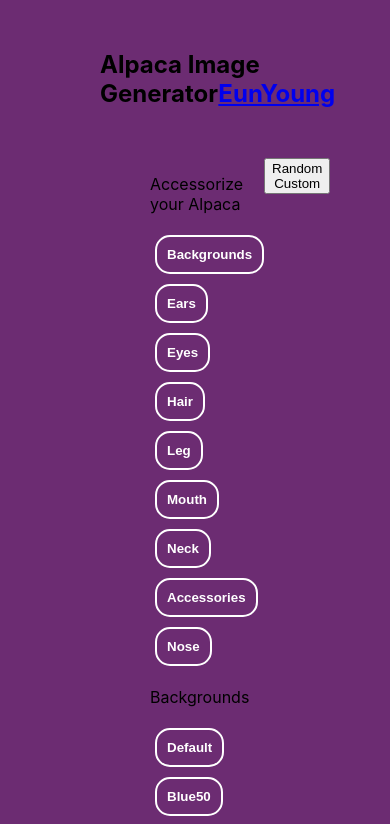
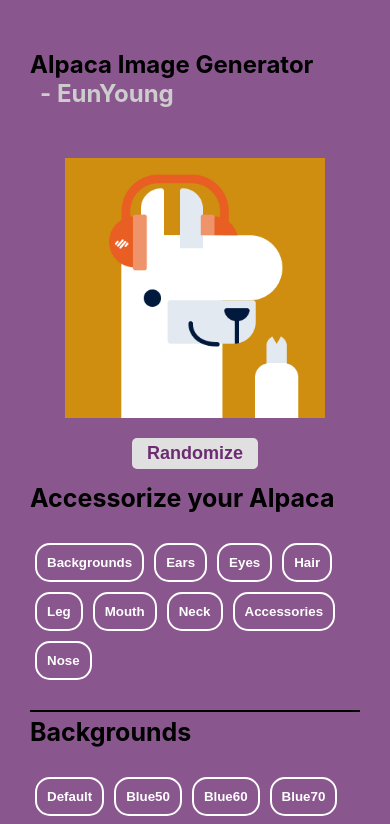
Before and after one commit to euNung24/Alpaca-image-generator-nung, a React (Create React App) app: page / in a window 390 px wide. Shown: the top 824 px of the page. Built offline with nearby package versions, Linux system fonts and the light colour scheme.

Commit message:
css 수정

```diff
--- a/src/App.css
+++ b/src/App.css
@@ -2,21 +2,51 @@
   box-sizing: border-box;
 }
 
-body {
-  margin: 0 100px;
+#root {
+  margin: 0 auto;
+  max-width: 1034px;
+  padding: 0 30px;
 }
 
 .header {
   margin: 50px 0;
 }
 
+.header span {
+  display: inline-block;
+  margin-left: 10px;
+  color: #cdcdcd;
+}
+
 .container {
   display: flex;
+  justify-content: center;
+  gap: 40px;
+}
+
+.cont-left {
+  width: 40%;
+  position: relative;
 }
 
 .left {
   position: relative;
-  width: 40%;
+  margin: 0 auto;
+}
+
+.cont-left button {
+  position: absolute;
+  top: 400px;
+  left: 50%;
+  transform: translateX(-50%);
+  border: none;
+  background-color: #e0e0e0;
+  color: rgb(108, 44, 114);
+  border-radius: 5px;
+  padding: 10px 20px;
+  font-weight: bold;
+  font-size: 20px;
+  cursor: pointer;
 }
 
 .right {
@@ -25,12 +55,17 @@ body {
 
 img {
   position: absolute;
-  max-width: 100%;
+  width: 100%;
   left: 0;
 }
 
-.right {
-  margin-left: 50px;
+.tit-feature::before {
+  display: block;
+  content: "";
+  width: 100%;
+  height: 2px;
+  margin-bottom: 5px;
+  background: #000;
 }
 
 .button {
@@ -49,9 +84,14 @@ img {
   color: #000;
 }
 
+.right > p {
+  font-weight: 700;
+  font-size: 25px;
+}
+
 /* AlpacaArt */
 body {
-  background: rgb(108, 44, 114);
+  background: rgba(108, 44, 114, 0.8);
 }
 
 .bg {
@@ -76,3 +116,40 @@ body {
 .eyes {
   z-index: 20;
 }
+
+@media all and (max-width: 780px) {
+  .container {
+    flex-direction: column;
+  }
+
+  .cont-left {
+    min-width: 260px;
+    max-width: 360px;
+    min-height: 260px;
+    max-height: 360px;
+    align-self: center;
+  }
+
+  .left {
+    min-width: 260px;
+    max-width: 360px;
+    min-height: 260px;
+    max-height: 360px;
+  }
+
+  .cont-left button {
+    top: 280px;
+    font-size: 18px;
+    padding: 5px 15px;
+  }
+
+  .left img {
+    width: 100%;
+    height: 100%;
+  }
+
+  .right {
+    margin: 0;
+    width: 100%;
+  }
+}
--- a/src/components/Alpaca.jsx
+++ b/src/components/Alpaca.jsx
@@ -6,6 +6,7 @@ import AlpacaArt from './AlpacaArt';
 import Button from './Button';
 import Control from './Control';
 import Header from './Header';
+import Randomize from './Randomize';
 
 const Alpaca = () => {
   const [ config, setConfig ] = useState(alpacaConfig);
@@ -38,11 +39,11 @@ const Alpaca = () => {
     configItems.forEach(item => item.selected = false);
     configItems[getAttrIndex].selected = true;
     setConfig(configClone);
-    console.log(config);
+    // console.log(config);
 
     const { dir } = feature;
     const { fileName } = attribute;
-    console.log(feature.dir, attribute.fileName);
+    // console.log(feature.dir, attribute.fileName);
 
     getImage(dir, fileName, image => {
       switch(dir) {
@@ -85,7 +86,7 @@ const Alpaca = () => {
         const attribute = feature.items.filter(item =>
           item.fileName === 'default'
         )[0]
-        console.log(attribute);
+        // console.log(attribute);
         changeImage(feature, attribute);
       })
     }
@@ -99,19 +100,18 @@ const Alpaca = () => {
 
   const setRandomize = () => {
     const configClone = [...config]
-    const featureId = configClone.map(cfg => cfg.id);
     const itemId = configClone.map(cgf => cgf.items.length);
-    console.log(featureId, itemId);
+    // console.log(featureId, itemId);
     const getRandomItemId = itemId.map(id=> randomize(id));
     configClone.forEach(cfg => cfg.selected = false);
     configClone.forEach(cfg => cfg.items.forEach(item => item.selected = false));
     configClone.forEach(cfg => cfg.items[getRandomItemId[cfg.id]].selected = true);
     setConfig(configClone);
-    console.log(getRandomItemId);
+    // console.log(getRandomItemId);
 
     configClone.map(cfg => {
       const dir = cfg.dir;
-      const fileName = cfg.items[getRandomItemId[cfg.id]].fileName;
+      const fileName = cfg.items[getRandomItemId[cfg.id]].selected && cfg.items[getRandomItemId[cfg.id]].fileName;
       getImage(dir, fileName, image => {
         switch(dir) {
           case 'backgrounds':
@@ -152,19 +152,18 @@ const Alpaca = () => {
     <div>
       <Header />
       <div className="container">
-        <div className="left">
-          <AlpacaArt attr={attr} />
+        <div className="cont-left">
+          <div className="left">
+            <AlpacaArt attr={attr} onPress={setRandomize}/>
+          </div>
+          <Randomize onPress={setRandomize} />
         </div>
         <div className="right">
           <p>Accessorize your Alpaca</p>
           {config.map(feature =>
             <Control key={feature.id} feature={feature} setAttribute={setAttribute} />
           )}
-          <br/>
           <Button key={feature.id} feature={feature} changeImage={changeImage}/>
-        </div>
-        <div>
-          <button onClick={setRandomize}>Random Custom</button>
         </div>
       </div>
     </div>
--- a/src/components/Button.jsx
+++ b/src/components/Button.jsx
@@ -3,7 +3,7 @@ import React from 'react';
 const Button = ({feature, changeImage}) => {
   return (
     <>
-      <p>{feature.label}</p>
+      <p className="tit-feature">{feature.label}</p>
       {feature.items.map(attr =>
         <button key={attr.id} onClick={() => changeImage(feature, attr)} className="button">
           {attr.label}
--- a/src/components/Header.jsx
+++ b/src/components/Header.jsx
@@ -4,7 +4,7 @@ const Header = () => {
   return (
     <div className="header">
       <h2>Alpaca Image Generator
-        <a href="##">EunYoung</a>
+        <span>- EunYoung</span>
       </h2>
     </div>
   );
--- /dev/null
+++ b/src/components/Randomize.jsx
@@ -0,0 +1,21 @@
+import React, { PureComponent } from 'react';
+import PropTypes from 'prop-types';
+
+class Randomize extends PureComponent {
+  render() {
+    const { onPress } = this.props;
+    return (
+      <button onClick={onPress}>Randomize</button>
+    );
+  }
+}
+
+Randomize.propTypes = {
+  onPress: PropTypes.func,
+};
+
+Randomize.defaultProps = {
+  onPress: () => {},
+}
+
+export default Randomize;
```
Also changed, not shown: firebase.json (added), 1 other file (tests, documents, lock files or other folders).
